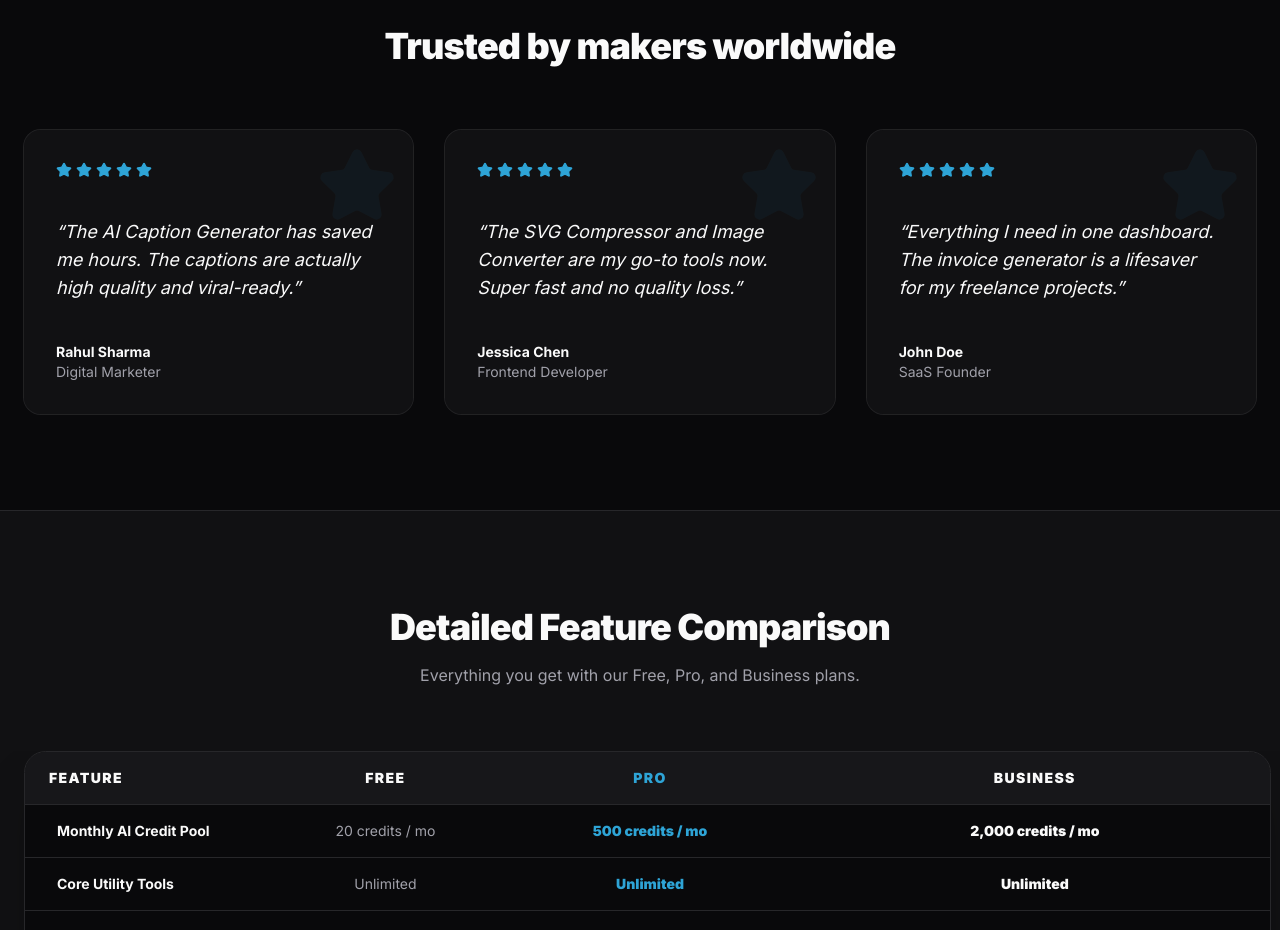
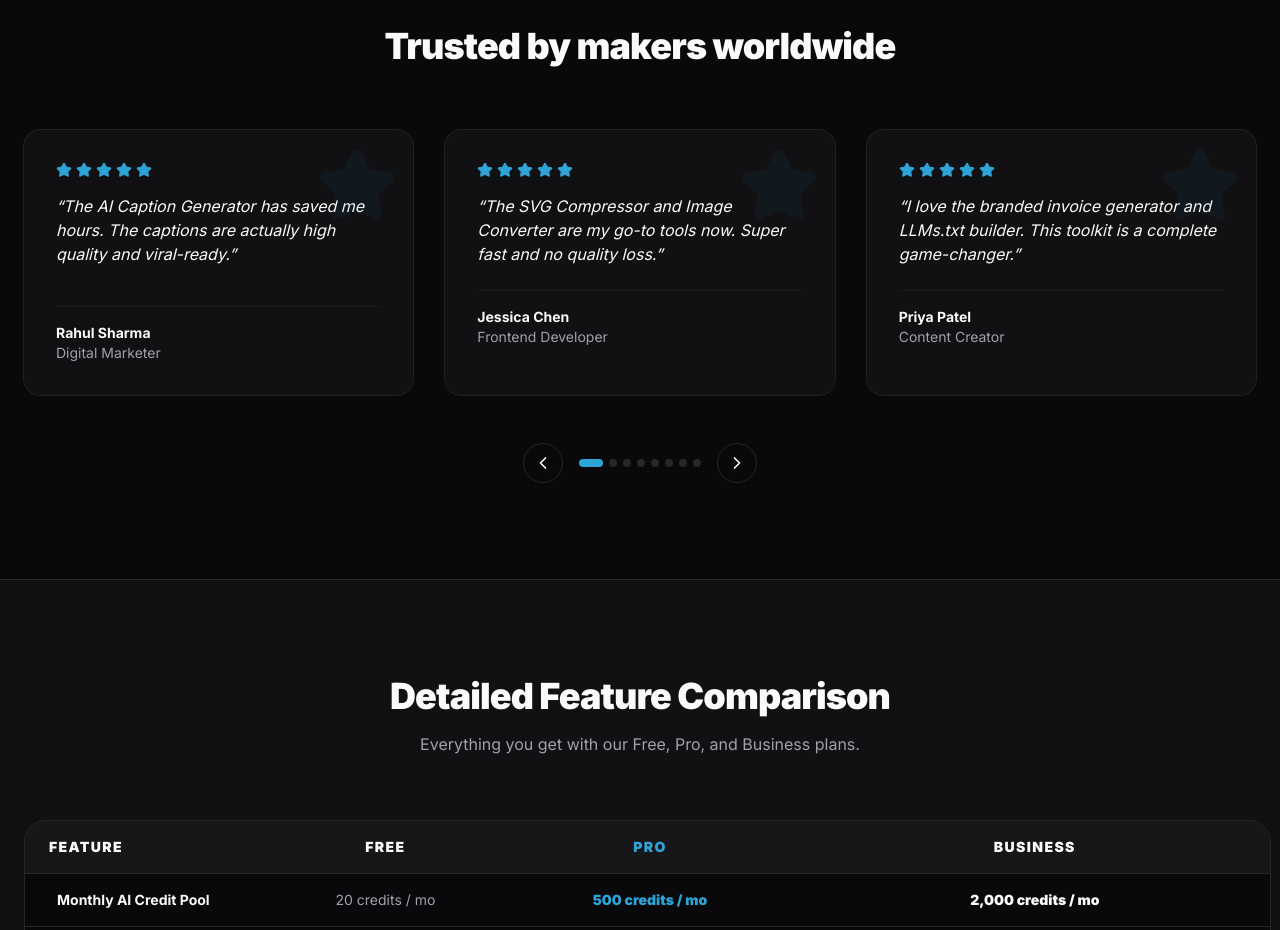
Before and after one commit to NeonTen/thewordof-tools, a Next.js app: page / in a window 1280 px wide. Shown: the part 2260-3190 px from the top of the page. Built offline with nearby package versions, Linux system fonts and the light colour scheme; no server answers.

Commit message:
feat: update FAQs, clean pricing checklist text, and implement testimonials carousel on homepage

```diff
--- a/src/app/page.tsx
+++ b/src/app/page.tsx
@@ -6,6 +6,7 @@ import { ArrowRight, Check, Zap, Sparkles, Image as ImageIcon, FileCode, Calcula
 import { Card, CardContent, CardHeader } from "@/components/ui/card"
 import { cn } from "@/lib/utils"
 import { auth } from "@/auth"
+import { TestimonialsCarousel } from "@/components/home/testimonials-carousel"
 
 export default async function Home() {
   const session = await auth()
@@ -161,27 +162,7 @@ export default async function Home() {
         <section className="py-24 overflow-hidden">
           <div className="container mx-auto px-6 max-w-[1440px]">
             <h2 className="text-3xl sm:text-4xl font-black tracking-tight text-center mb-16">Trusted by makers worldwide</h2>
-            <div className="grid md:grid-cols-3 gap-8">
-              {[
-                { name: "Rahul Sharma", role: "Digital Marketer", text: "The AI Caption Generator has saved me hours. The captions are actually high quality and viral-ready." },
-                { name: "Jessica Chen", role: "Frontend Developer", text: "The SVG Compressor and Image Converter are my go-to tools now. Super fast and no quality loss." },
-                { name: "John Doe", role: "SaaS Founder", text: "Everything I need in one dashboard. The invoice generator is a lifesaver for my freelance projects." },
-              ].map((item, i) => (
-                <Card key={i} className="bg-muted/30 border-none shadow-none p-8 space-y-6 relative overflow-hidden">
-                  <div className="absolute top-0 right-0 p-4 opacity-5">
-                    <Star className="h-20 w-20 fill-primary text-primary" />
-                  </div>
-                  <div className="flex gap-1">
-                    {[...Array(5)].map((_, i) => <Star key={i} className="h-4 w-4 fill-primary text-primary" />)}
-                  </div>
-                  <p className="italic text-lg">&ldquo;{item.text}&rdquo;</p>
-                  <div>
-                    <p className="font-bold">{item.name}</p>
-                    <p className="text-sm text-muted-foreground">{item.role}</p>
-                  </div>
-                </Card>
-              ))}
-            </div>
+            <TestimonialsCarousel />
           </div>
         </section>
 
--- a/src/app/pricing/page.tsx
+++ b/src/app/pricing/page.tsx
@@ -27,23 +27,23 @@ export default async function PricingPage() {
   const faqs = [
     {
       q: "Do I need to create an account to use the tools?",
-      a: "No. All tools are accessible without an account. Simply visit the tool you need and start using it immediately. Creating an account lets you save history and upgrade to Pro.",
+      a: "For basic utility tools (like calculators, minifiers, or image conversion), no account is required. However, you must create a free account to use any AI-powered tools so we can manage your monthly AI credit pool.",
     },
     {
-      q: "Are the free limits enforced strictly?",
-      a: "In the current version, free limits are soft limits — they show an upgrade prompt but do not block access. Full enforcement will come with the Pro launch.",
+      q: "How do AI credits work?",
+      a: "Each account starts with a free tier of 20 monthly AI credits. AI tasks consume different amounts (e.g., SEO generation costs 1 credit, while AI readability simplification costs 2 credits). Upgrading to Pro gives you up to 500 credits/month.",
     },
     {
       q: "Is my data safe?",
-      a: "Yes. All image processing, SVG compression, code minification, and calculations happen entirely in your browser. Nothing is uploaded to our servers unless you're using an AI tool.",
+      a: "Yes. All standard calculations, file compression, minification, and image processing happen entirely inside your web browser locally. Nothing is uploaded to our servers unless you explicitly run an AI-powered tool.",
     },
     {
       q: "What payment methods do you accept?",
-      a: "We will support UPI, Credit/Debit cards (Visa, Mastercard, RuPay), and Net Banking at launch via Razorpay.",
+      a: "We support Credit/Debit cards (Visa, Mastercard), UPI, and Net Banking securely processed via PayPal and Razorpay.",
     },
     {
-      q: "Can I cancel my Pro subscription anytime?",
-      a: "Yes. Cancel anytime from your account settings. You'll retain Pro access until the end of your billing period.",
+      q: "Can I cancel my subscription anytime?",
+      a: "Yes. You can manage, upgrade, or cancel your subscription at any time from your account dashboard. You will retain Pro features until your current billing period expires.",
     },
   ]
 
--- /dev/null
+++ b/src/components/home/testimonials-carousel.tsx
@@ -0,0 +1,98 @@
+"use client"
+
+import { useState } from "react"
+import { Card } from "@/components/ui/card"
+import { Star, ChevronLeft, ChevronRight } from "lucide-react"
+import { cn } from "@/lib/utils"
+
+const testimonials = [
+  { name: "Rahul Sharma", role: "Digital Marketer", text: "The AI Caption Generator has saved me hours. The captions are actually high quality and viral-ready." },
+  { name: "Jessica Chen", role: "Frontend Developer", text: "The SVG Compressor and Image Converter are my go-to tools now. Super fast and no quality loss." },
+  { name: "Priya Patel", role: "Content Creator", text: "I love the branded invoice generator and LLMs.txt builder. This toolkit is a complete game-changer." },
+  { name: "Marcus Vance", role: "SEO Specialist", text: "The readability grader and schema builder have significantly boosted our optimization workflow." },
+  { name: "Sarah Jenkins", role: "SaaS Founder", text: "Having all these quick utilities in one place without signing up for 10 different sites is amazing." },
+  { name: "David K.", role: "Freelance Copywriter", text: "The readability improvements feature is a lifesaver. My text gets simplified in seconds without losing style." },
+  { name: "Elena Rostova", role: "Graphic Designer", text: "Generating dynamic QR codes with expiration limits is extremely handy for my marketing campaigns." },
+  { name: "Kenji Sato", role: "Growth Marketer", text: "Simple, fast, and secure. Everything processed inside the browser feels incredibly snappy." },
+]
+
+export function TestimonialsCarousel() {
+  const [activeIndex, setActiveIndex] = useState(0)
+
+  const next = () => {
+    setActiveIndex((prev) => (prev + 1) % testimonials.length)
+  }
+
+  const prev = () => {
+    setActiveIndex((prev) => (prev - 1 + testimonials.length) % testimonials.length)
+  }
+
+  // Get 3 visible items starting from activeIndex
+  const visibleTestimonials = [
+    testimonials[activeIndex],
+    testimonials[(activeIndex + 1) % testimonials.length],
+    testimonials[(activeIndex + 2) % testimonials.length],
+  ]
+
+  return (
+    <div className="space-y-8 relative">
+      {/* Testimonials grid */}
+      <div className="grid md:grid-cols-3 gap-8">
+        {visibleTestimonials.map((item, idx) => (
+          <Card
+            key={idx}
+            className={cn(
+              "bg-muted/30 border-none shadow-none p-8 space-y-6 relative overflow-hidden transition-all duration-300 h-full flex flex-col justify-between",
+              idx > 0 && "hidden md:block" // hide 2nd and 3rd on mobile
+            )}
+          >
+            <div className="absolute top-0 right-0 p-4 opacity-5">
+              <Star className="h-20 w-20 fill-primary text-primary" />
+            </div>
+            <div className="space-y-4">
+              <div className="flex gap-1">
+                {[...Array(5)].map((_, i) => <Star key={i} className="h-4 w-4 fill-primary text-primary" />)}
+              </div>
+              <p className="italic text-base">&ldquo;{item.text}&rdquo;</p>
+            </div>
+            <div className="pt-4 border-t border-border/50 mt-auto">
+              <p className="font-bold">{item.name}</p>
+              <p className="text-sm text-muted-foreground">{item.role}</p>
+            </div>
+          </Card>
+        ))}
+      </div>
+
+      {/* Navigation controls */}
+      <div className="flex justify-center items-center gap-4 pt-4">
+        <button
+          onClick={prev}
+          className="h-10 w-10 rounded-full border border-border flex items-center justify-center hover:bg-muted transition-colors cursor-pointer bg-card"
+        >
+          <ChevronLeft className="h-5 w-5" />
+        </button>
+
+        {/* Dots */}
+        <div className="flex gap-1.5">
+          {testimonials.map((_, i) => (
+            <button
+              key={i}
+              onClick={() => setActiveIndex(i)}
+              className={cn(
+                "h-2 rounded-full transition-all duration-300 cursor-pointer",
+                activeIndex === i ? "w-6 bg-primary" : "w-2 bg-border hover:bg-muted-foreground"
+              )}
+            />
+          ))}
+        </div>
+
+        <button
+          onClick={next}
+          className="h-10 w-10 rounded-full border border-border flex items-center justify-center hover:bg-muted transition-colors cursor-pointer bg-card"
+        >
+          <ChevronRight className="h-5 w-5" />
+        </button>
+      </div>
+    </div>
+  )
+}
--- a/src/components/pricing/pricing-cards.tsx
+++ b/src/components/pricing/pricing-cards.tsx
@@ -46,8 +46,8 @@ export function PricingCards({ session, isPro, isBusiness, isAdmin }: PricingCar
       ctaHref: "/dashboard",
       highlight: false,
       features: [
-        { label: "All 25 tools included", included: true },
-        { label: `${PLAN_PRICING.FREE.credits} monthly AI credits (shared pool)`, included: true },
+        { label: "All utility tools included", included: true },
+        { label: `${PLAN_PRICING.FREE.credits} monthly AI credits`, included: true },
         { label: "5 images per batch", included: true },
         { label: "5 SVGs per batch", included: true },
         { label: "3 invoices per month", included: true },
@@ -83,7 +83,7 @@ export function PricingCards({ session, isPro, isBusiness, isAdmin }: PricingCar
       badge: "Most Popular",
       features: [
         { label: "Everything in Free", included: true },
-        { label: `${PLAN_PRICING.PREMIUM.credits} monthly AI credits (shared pool)`, included: true },
+        { label: `${PLAN_PRICING.PREMIUM.credits} monthly AI credits`, included: true },
         { label: "AI CV builder (Costs 1 credit)", included: true },
         { label: "Up to 1,000 files per batch", included: true },
         { label: "Bulk ZIP downloads", included: true },
@@ -116,7 +116,7 @@ export function PricingCards({ session, isPro, isBusiness, isAdmin }: PricingCar
       highlight: false,
       features: [
         { label: "Everything in Pro", included: true },
-        { label: `${PLAN_PRICING.BUSINESS.credits} monthly AI credits (shared pool)`, included: true },
+        { label: `${PLAN_PRICING.BUSINESS.credits} monthly AI credits`, included: true },
         { label: "AI CV builder & AI Import (Costs 1-3 credits)", included: true },
         { label: "100% Unlimited batch processing", included: true },
         { label: "Geographic (country/city) scan tracking", included: true },
```
